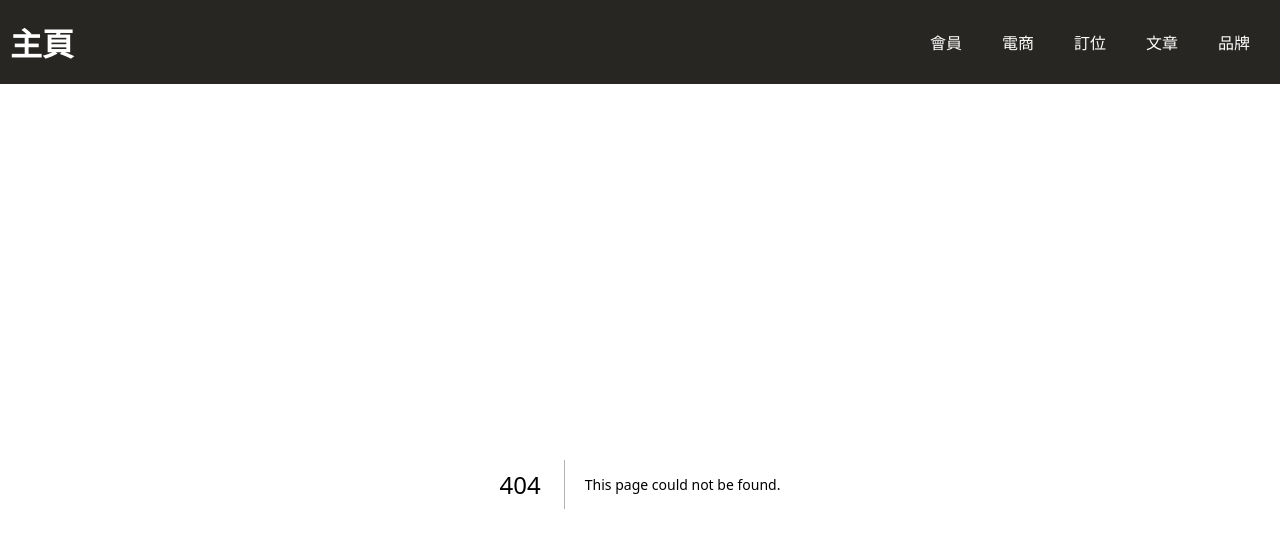
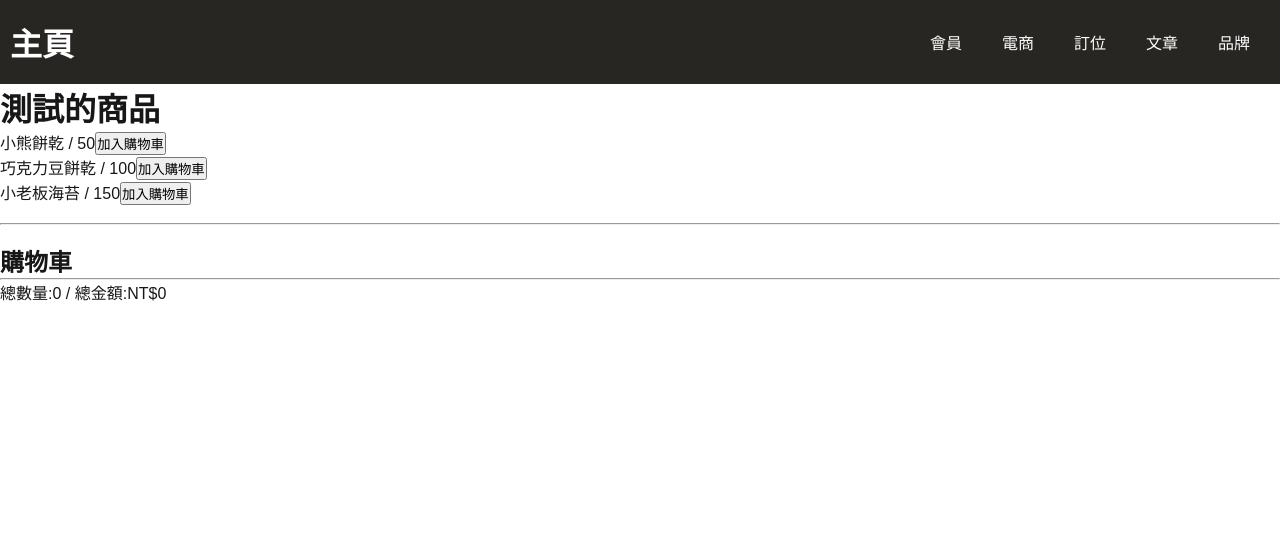
Before and after one commit to Jianwei2000/react-next-test, a Next.js app: page /storeTest in a window 1280 px wide. Before the commit this address had no page. Shown: the top 548 px of the page. Built offline with nearby package versions, Linux system fonts and the light colour scheme.

Commit message:
購物車測試

```diff
--- a/src/app/layout.js
+++ b/src/app/layout.js
@@ -1,6 +1,7 @@
 
 import { Geist, Geist_Mono } from "next/font/google";
 import "./globals.css";
+import Providers from './providers'
 import Navbar from "@/components/navbar/Navbar";
 
 const geistSans = Geist({
@@ -23,7 +24,7 @@ export default function RootLayout({ children }) {
     <html lang="en">
       <body className={`${geistSans.variable} ${geistMono.variable}`}>
         <Navbar />
-        {children}
+        <Providers>{children} </Providers>
       </body>
     </html>
   );
--- /dev/null
+++ b/src/app/providers.js
@@ -0,0 +1,17 @@
+'use client'
+
+// 此檔案專門使用於包裹所有的Provider(提供者)元件，
+// 這樣可以在所有頁面(包含其中的元件中)使用context
+
+// 會員認証/授權
+import { AuthProvider } from '@/hooks/use-auth'
+// 購物車
+import { CartProvider } from '@/hooks/use-cart'
+
+export default function Providers({ children }) {
+  return (
+    <AuthProvider>
+      <CartProvider>{children}</CartProvider>
+    </AuthProvider>
+  )
+}
--- /dev/null
+++ b/src/app/storeTest/page.jsx
@@ -0,0 +1,81 @@
+"use client";
+
+import { useCart } from "@/hooks/use-cart";
+
+// 商品列表
+const allProducts = [
+  {
+    id: 0,
+    name: "小熊餅乾",
+    price: 50,
+  },
+  {
+    id: 1,
+    name: "巧克力豆餅乾",
+    price: 100,
+  },
+  {
+    id: 2,
+    name: "小老板海苔",
+    price: 150,
+  },
+];
+
+export default function StoreTestPage() {
+  const { onDecrease, onIncrease, cartItems, totalAmount, totalQty, onAdd } =
+    useCart();
+
+  return (
+    <>
+      <h1>測試的商品</h1>
+      <ul>
+        {allProducts.map((v) => {
+          return (
+            <li key={v.id}>
+              {v.name} / {v.price}
+              <button
+                onClick={() => {
+                  onAdd(v);
+                }}
+              >
+                加入購物車
+              </button>
+            </li>
+          );
+        })}
+      </ul>
+      <br />
+      <hr />
+      <br />
+      <h2>購物車</h2>
+      <ul>
+        {cartItems.map((v) => {
+          return (
+            <li key={v.id}>
+              {v.name}(單價:NT${v.price})(數量:{v.count}) / 小計: NT$
+              {(v.count * v.price).toLocaleString()}
+              <button
+                onClick={() => {
+                  onIncrease(v.id);
+                }}
+              >
+                遞增+
+              </button>
+              <button
+                onClick={() => {
+                  onDecrease(v.id);
+                }}
+              >
+                遞減-
+              </button>
+            </li>
+          );
+        })}
+      </ul>
+      <hr />
+      <p>
+        總數量:{totalQty} / 總金額:NT${totalAmount}
+      </p>
+    </>
+  );
+}
--- /dev/null
+++ b/src/hooks/use-auth.js
@@ -0,0 +1,59 @@
+'use client'
+
+import { useState, createContext, useContext } from 'react'
+// 1. 建立與導出context
+// 傳入參數值是defaultValue(預設值)
+// 使用null值通常是為了定義類型(ts)或專門除錯用，也可以提供有意義的預設值
+// 也有在p-c關係結構錯誤或失敗時得到的值的意義
+const AuthContext = createContext(null)
+
+// 配合瀏覽器上的react devtools可以看到名稱，方便除錯用
+// 如果沒指定，都是使用`Context`
+AuthContext.displayName = 'AuthContext'
+
+// 導出(多重/部份導出) Provider元件(包含value屬性)
+// 建立一個Provider元件，自訂這個勾子所需的context用的狀態值
+export function AuthProvider({ children }) {
+  // 預設狀態值
+  const defaultUser = { id: 0, username: '', name: '' }
+  // 會員狀態
+  const [user, setUser] = useState(defaultUser)
+
+  // 會員是否是登入中
+  const isAuth = !!user.id
+
+  const login = () => {
+    setUser({
+      id: 1,
+      username: 'harry',
+      name: '哈利',
+    })
+  }
+
+  const logout = () => {
+    setUser(defaultUser)
+  }
+
+  return (
+    <AuthContext.Provider value={{ user, isAuth, login, logout }}>
+      {children}
+    </AuthContext.Provider>
+  )
+}
+
+// 導出(多重/部份導出) 專用名稱的勾子(已傳入context)
+// 這是一個自訂的hook，它是一個函式，沒有參數，回傳值是useContext(AuthContext)。
+// 這個hook是設計專門用來讀取AuthContext的值，閱讀性較佳。
+// 注意: 需要使用TypeScript或是JSDoc來定義回傳值的類型，才能在編輯器中有提示或自動完成功能。
+/**
+ *
+ * useAuth是一個hook，是設計專門用來讀取AuthContext的值的勾子。
+ *
+ * @typedef {Object} Auth
+ * @property {number} id
+ * @property {string} username
+ * @property {string} name
+ *
+ * @returns {{user: {id: number, username: string, name: string}, isAuth: boolean, login: Function, logout: Function}}
+ */
+export const useAuth = () => useContext(AuthContext)
--- /dev/null
+++ b/src/hooks/use-cart.js
@@ -0,0 +1,122 @@
+'use client'
+
+import { useState, createContext, useContext, useEffect } from 'react'
+
+const CartContext = createContext(null)
+
+
+CartContext.displayName = 'TestCartContext'
+
+
+export function CartProvider({ children }) {
+  // 購物車項目狀態
+  const [cartItems, setCartItems] = useState([])
+  // 記錄首次渲染是否完成的信號值
+  const [didMount, setDidMount] = useState(false)
+
+  // 處理商品數量 遞增
+  const onIncrease = (cartItemId) => {
+    const nextCartItems = cartItems.map((v) => {
+
+      if (v.id == cartItemId) {
+        // 如果比對出id為cartItemId的成員，展開物件後遞增count屬性(+1)
+        return { ...v, count: v.count + 1 }
+      } else {
+        // 否則直接返回物件
+        return v
+      }
+    })
+
+    // 設定到狀態中
+    setCartItems(nextCartItems)
+  }
+
+  // 處理商品數量 遞減
+  const onDecrease = (cartItemId) => {
+    const nextCartItems = cartItems.map((v) => {
+      // 在成員(物件)中比對id為cartItemId的成員
+      if (v.id == cartItemId) {
+        // 如果比對出id為cartItemId的成員，展開物件後遞減count屬性(-1)
+        return { ...v, count: v.count - 1 }
+      } else {
+        // 否則直接返回物件
+        return v
+      }
+    })
+
+    // 設定到狀態中
+    setCartItems(nextCartItems)
+  }
+
+  // 刪除商品
+  const onRemove = (cartItemId) => {
+    const nextCartItems = cartItems.filter((v) => v.id !== cartItemId)
+
+    // 設定到狀態中
+    setCartItems(nextCartItems)
+  }
+
+  // 加入購物車
+  const onAdd = (product) => {
+    // 先判斷此商品是否已經在購物車裡
+    const foundIndex = cartItems.findIndex(
+      (cartItem) => cartItem.id === product.id
+    )
+
+    if (foundIndex !== -1) {
+      // 已經在購物車裡 ===> 作遞增
+      onIncrease(product.id)
+    } else {
+      // 沒有在購物車裡 ===> 作新增
+      // 少了一個count數量屬性(商品物件中沒數量，要購物車項目才有)
+      const newItem = { ...product, count: 1 }
+      // 加到購物車最前面
+      const nextCartItems = [newItem, ...cartItems]
+      setCartItems(nextCartItems)
+    }
+  }
+
+  // 計算總數量&金額 陣列的reduce方法(累加/歸納)
+  const totalQty = cartItems.reduce((acc, v) => acc + v.count, 0)
+  const totalAmount = cartItems.reduce((acc, v) => acc + v.count * v.price, 0)
+
+  // 一開始進入網頁應用(首次渲染時間點之後)
+  useEffect(() => {
+    // 從localStorage取出資料，設定到cartItems狀態
+    const nextCartItems = JSON.parse(localStorage.getItem('cart')) || []
+    setCartItems(nextCartItems)
+    // 信號值設為true，代表首次渲染已經完成
+    setDidMount(true)
+  }, [])
+
+  // 之後開始操作應用(監聽狀態cartItems變化時間點之後)
+  useEffect(() => {
+    // 避開首次渲染
+    if (didMount) {
+      // 當cartItems有變動時，同步化到localStorage
+      localStorage.setItem('cart', JSON.stringify(cartItems))
+    }
+    // 下面會有eslint警告提醒，並不需要多加其它的變數在陣列中
+    // eslint-disable-next-line
+  }, [cartItems])
+
+  return (
+    <CartContext.Provider
+      // 透過value屬性，將要共享的值加入後，往後代元件們傳遞
+      value={{
+        onAdd,
+        onDecrease,
+        onIncrease,
+        onRemove,
+        cartItems,
+        totalAmount,
+        totalQty,
+      }}
+    >
+      {children}
+    </CartContext.Provider>
+  )
+}
+
+
+export const useCart = () => useContext(CartContext)
```
Also changed, not shown: src/hooks/use-fetch.js (added, +31 -0 lines).
